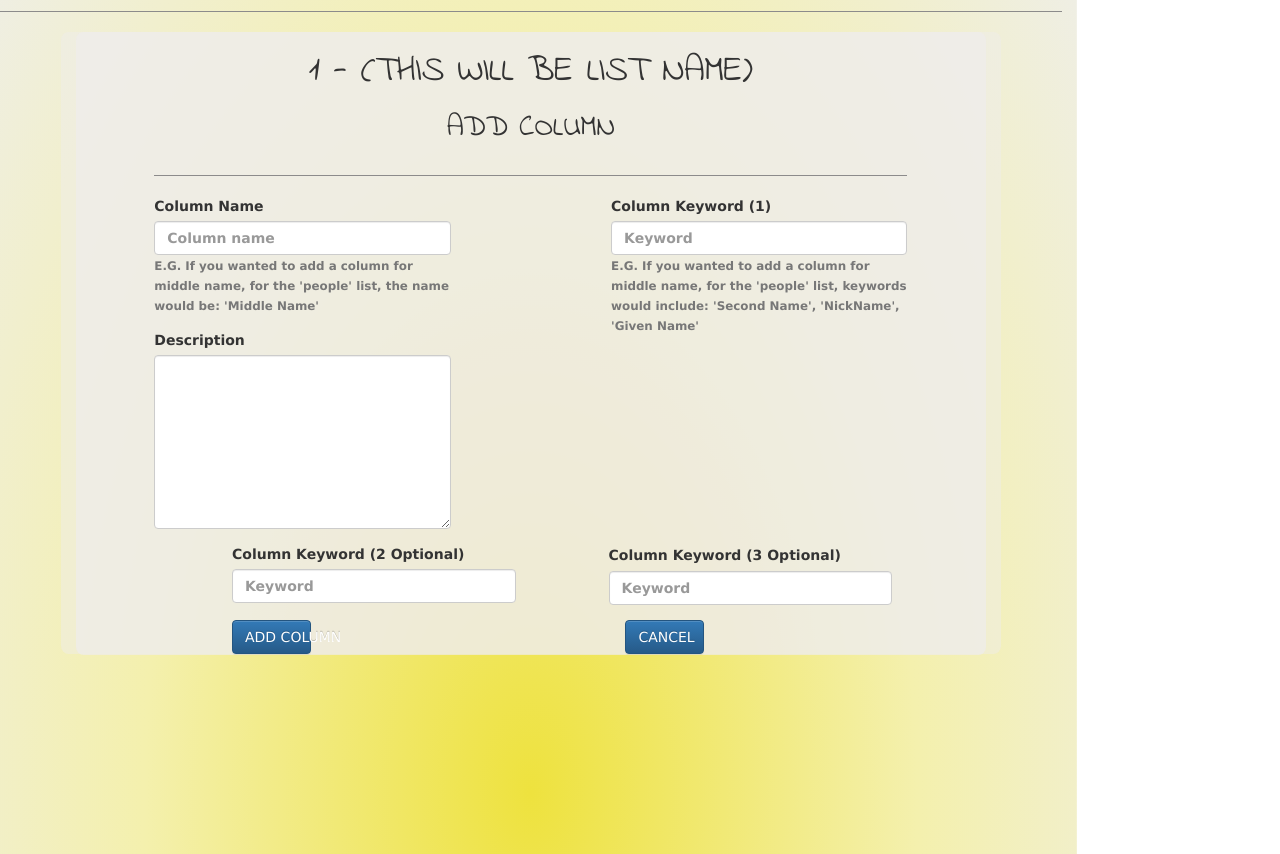
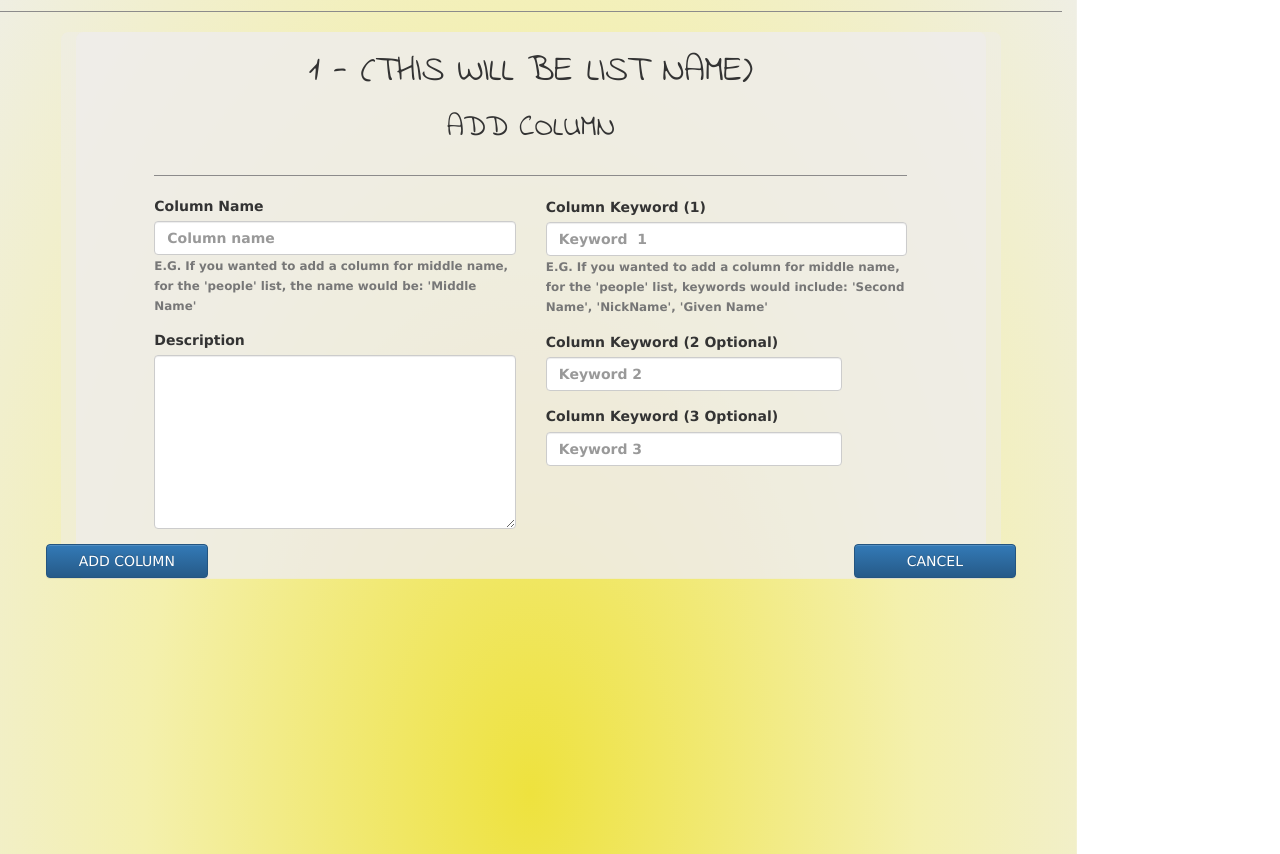
Before and after one commit to JPWILSON/Supalist_V1, a Flask app: page /1/new_col/ in a window 1280 px wide. Shown: the part 157-1011 px from the top of the page. Run offline with Flask 2, Linux system fonts and the light colour scheme; some libraries are stand-ins or nearby versions.

Commit message:
feat: finally completed the add_column template and path

```diff
--- a/templates/add_column.html
+++ b/templates/add_column.html
@@ -10,9 +10,10 @@
 				<h2 class = "styled-like-supalist">ADD COLUMN</h2>
 			</div>
 			<hr>
+
+			<form action = '#' method = 'POST'>
 				<div class="row">
-				<form action = '#' method = 'POST'>
-					<div class = "col-md-5">
+					<div class = "col-md-6">
 						<div class="form-group">
 							<label >Column Name</label>
 							<input type="text" class="form-control" id="exampleInputEmail1" placeholder="Column name">
@@ -24,40 +25,39 @@
 							<textarea class="form-control " rows="8" id="comment"></textarea>
 						</div>
 					</div>
-					<div class = "col-md-2">
-						<span class = "col-md-2"></span>
+					<div class = "col-md-1">
+						<span class = "col-md-1"></span>
 					</div>
 
-					<div class = "col-md-5">
+					<div class = "col-md-6">
 						<div class="form-group">
 							<label >Column Keyword (1)</label>
-						<input type="text" class="form-control" id="exampleInputEmail1" placeholder="Keyword">
+							<input type="text" class="form-control" id="exampleInputEmail1" placeholder="Keyword  1">
 							<!-- <span class="help-block">E.G. If you wanted to add a column for middle name, for the 'people' list, the name would be: 'Middle Name'</span> -->
 							<small id="emailHelp" class="form-text text-muted">E.G. If you wanted to add a column for middle name, for the 'people' list, keywords would include: 'Second Name', 'NickName', 'Given Name'</small></div><span class = "col-md-1"></span>
 						</div>
-					</div>
-
-
-<span class = "col-md-1"></span>
 
 						<div class="form-group col-md-5">
 							<label >Column Keyword (2 Optional)</label>
-						<input type="text" class="form-control" id="exampleInputEmail1" placeholder="Keyword">
+							<input type="text" class="form-control" id="exampleInputEmail1" placeholder="Keyword 2">
 						</div><span class = "col-md-1"></span>
 
 						<div class="form-group col-md-5">
-						<span class = "col-md-3"></span>
 							<label >Column Keyword (3 Optional)</label><br>
 							<span class = "col-md-3"></span>
-						<input type="text" class="form-control" id="exampleInputEmail1" placeholder="Keyword">
-					</div><span class = "col-md-1"></span>
-					<span class = "col-md-8">
+							<input type="text" class="form-control" id="exampleInputEmail1" placeholder="Keyword 3">
+						</div>
+					</div>
+				</div>
+				<div class="row">
 					<div class="form-group">
 						<button type="submit" class="btn btn-primary col-md-2">ADD COLUMN</button>
-					<span class = "col-md-8"></span><a href="#" class = "btn btn-primary col-md-2">CANCEL</a>
+						<span class = "col-md-8"></span>
+						<a href="{{url_for('QueryList', list_id = list_id)}}" class = "btn btn-primary col-md-2">CANCEL</a>
+					</div>
 				</div>
 			</form>
-			</div>
+
 		</div>
 		<div class="col-md-1"></div>
 	</div>
--- a/templates/view.html
+++ b/templates/view.html
@@ -5,7 +5,7 @@
 		<div class="col-md-1"></div>
 		<div class="col-md-10">
 			<div class="row">
-				<a href="{{url_for('AddColumn', list_id = 12)}}" class = "btn btn-primary col-md-2">Add Column</a><span class = "col-md-1"></span>
+				<a href="{{url_for('AddColumn', list_id = lid)}}" class = "btn btn-primary col-md-2">Add Column</a><span class = "col-md-1"></span>
 				<a href="#" class = "btn btn-primary col-md-2">Add Entry</a><span class = "col-md-1"></span>
 				<a href="#" class = "btn btn-primary col-md-2">Comment</a><span class = "col-md-1"></span>
 				<a href="#" class = "btn btn-primary col-md-2">Edit</a><span class = "col-md-1"></span>
```
Lines whose indentation alone changed are shown as unchanged.
